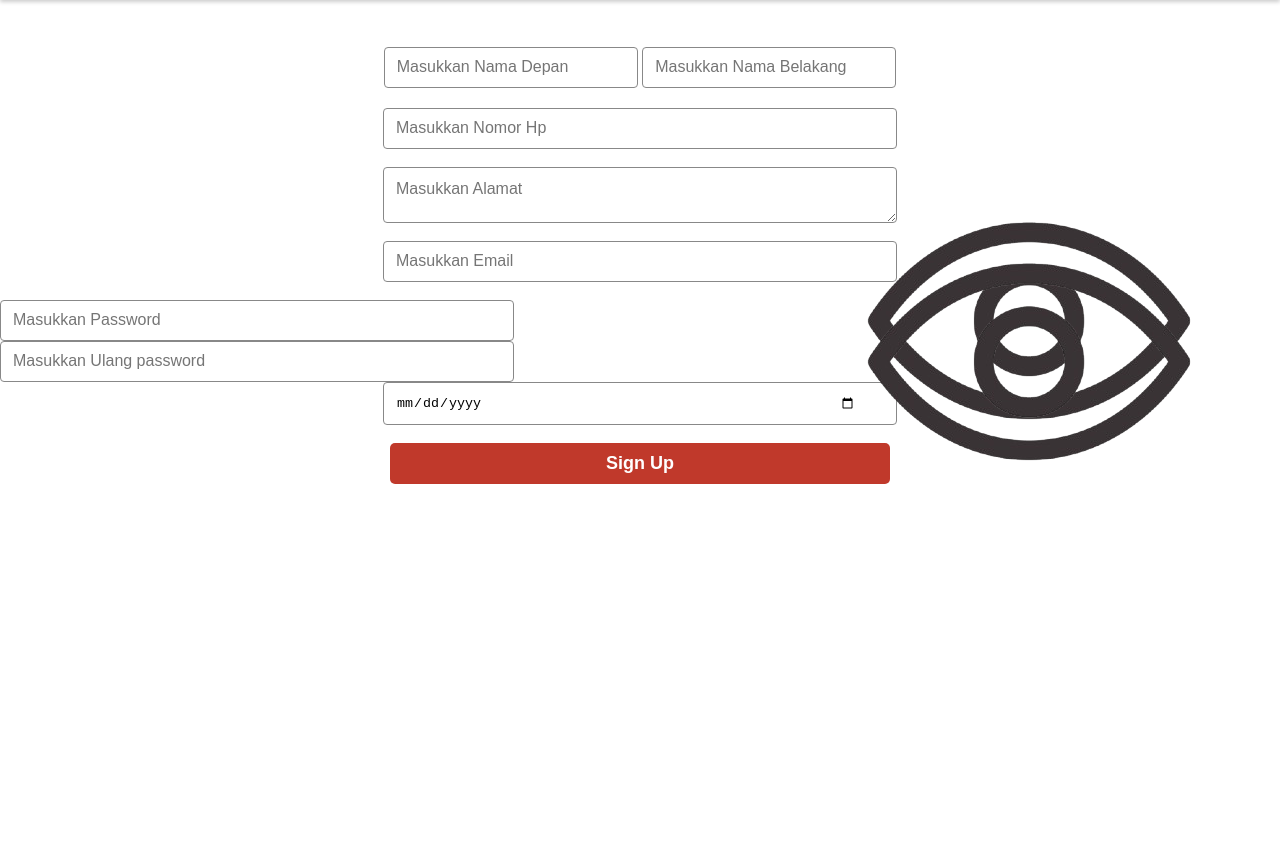
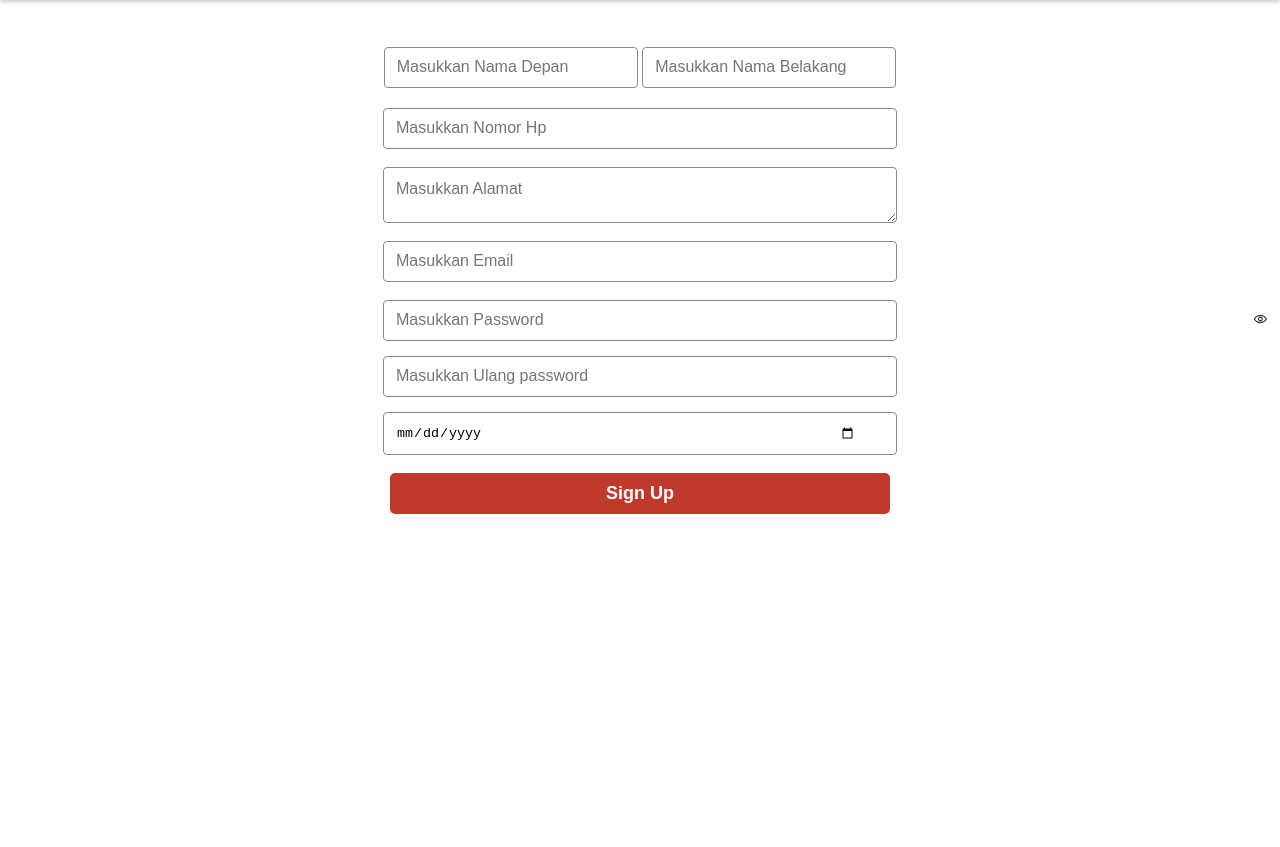
Before and after one commit to AllmerDjibran2405356/projectMammave_Kelompok-4, a CodeIgniter 4 app: the page made by app/Views/Pelanggan/viewRegisterAkun.php in a window 1280 px wide. Shown: the part 81-928 px from the top of the page. Run offline with PHP 8.4 and a stand-in for CodeIgniter, Linux system fonts and the light colour scheme; the template is opened without the code that fills it, so the values that code supplies are empty; some libraries are stand-ins or nearby versions.

Commit message:
update 4:43/11/5/2025

```diff
--- a/public/css/Pelanggan/registerAkun.css
+++ b/public/css/Pelanggan/registerAkun.css
@@ -16,7 +16,7 @@ body{
   min-height: 100vh;
 }
 
-.registerForm{
+.registerForm, .registerFormAdmin{
   margin-top: 10%;
   display: flex;
   flex-direction: column;
@@ -86,19 +86,24 @@ small a{
 }
 
 .password-wrapper{
-  position: relative;
   display: flex;
   align-items: center;
+  justify-content: center;
   width: 100%;
+  margin-bottom: 15px;
 }
 
-.toggle-password{
+.toggle-password {
   position: absolute;
   right: 10px;
   top: 50%;
   transform: translateY(-50%);
   cursor: pointer;
-  font-size: 18px;
-  user-select: none;
-  color: #555;
+  width: 20px;
+  height: 20px;
 }
+
+
+#password-admin{
+  margin-bottom: 20px;
+}
```
